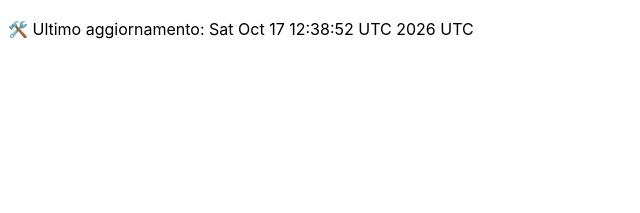
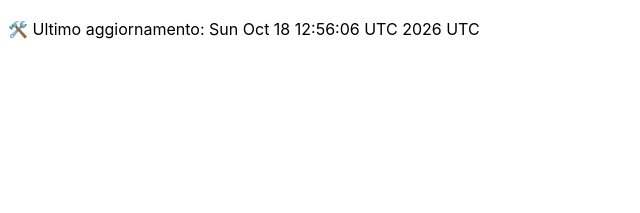
Before and after one commit to DanteTrb/DanteTrb.github.io, a Jekyll site: the page built from badges.md, in a window 1280 px wide. Shown: the top 213 px of the page, without its empty margins (0-640 px from the left). Built offline with Jekyll 4.4.1, drawn with Linux system fonts in a browser that asks for light colours; our own code applies the rules of GitHub Pages for plain Markdown files.

Commit message:
🛠️ Aggiornamento automatico badge

```diff
--- a/badges.md
+++ b/badges.md
@@ -1 +1 @@
-🛠️ Ultimo aggiornamento: Sat Oct 17 12:38:52 UTC 2026 UTC
+🛠️ Ultimo aggiornamento: Sun Oct 18 12:56:06 UTC 2026 UTC
```
